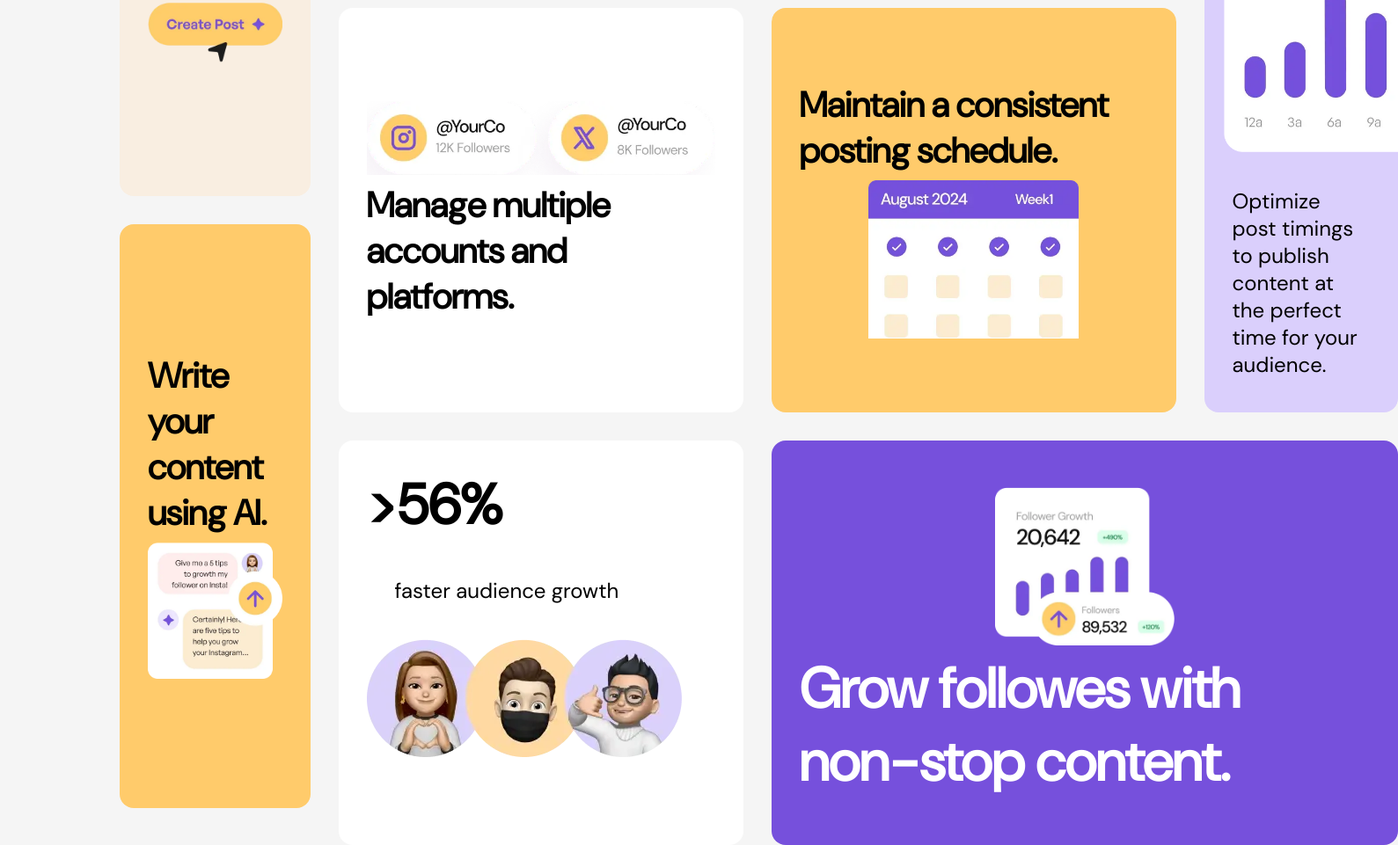
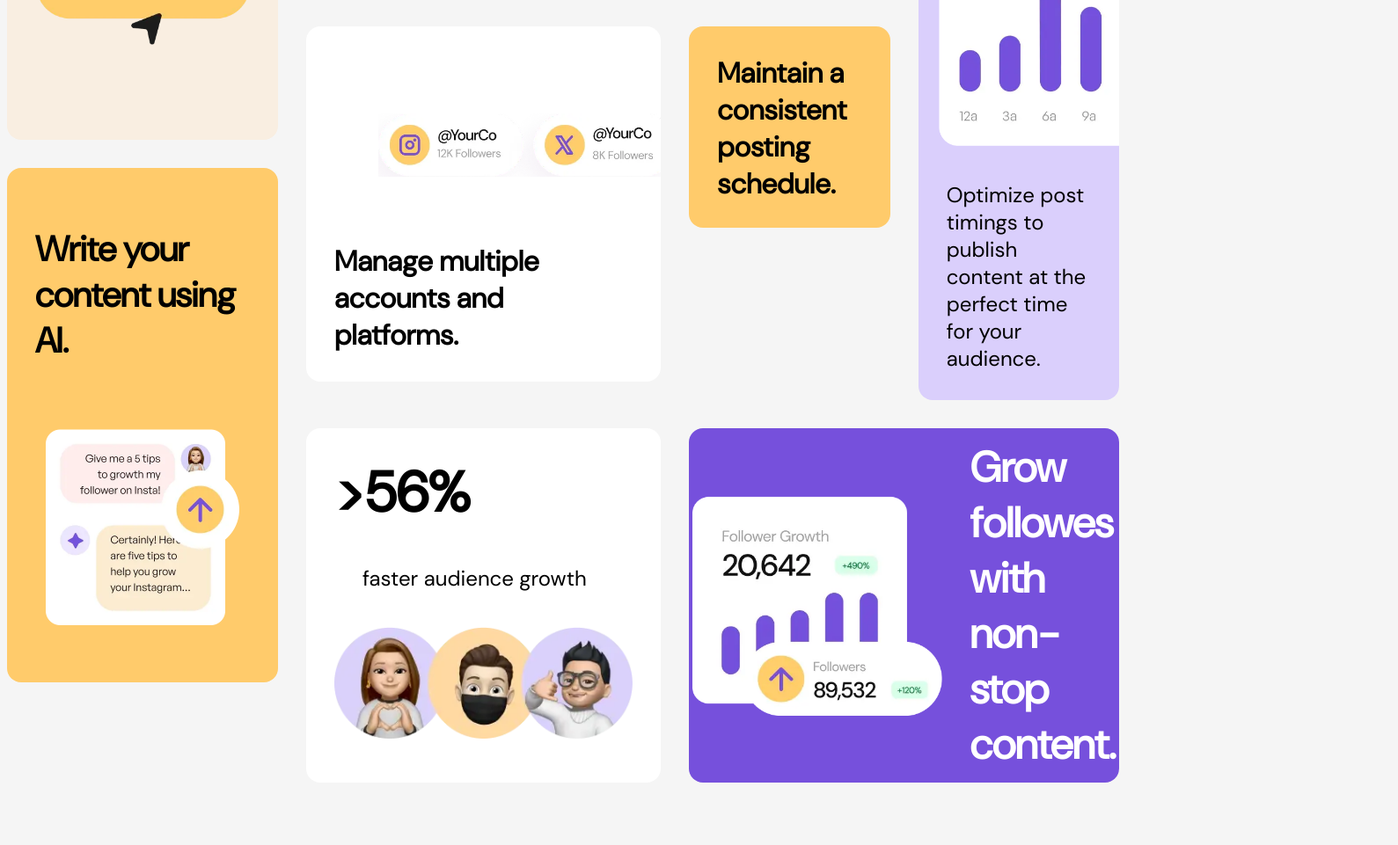
Before and after one commit to osvaldocs/TutoriaCssHtml, a plain HTML site: page tutoriaPablo/index.html in a window 1280 px wide. Shown: the part 492-1453 px from the top of the page at 88% size, 1589 px wide, since content can reach past the window. After the commit the page ends 1382 px from the top, so only its background shows below. Drawn offline with Linux system fonts and the light colour scheme.

Commit message:
Update styles.css

```diff
--- a/tutoriaPablo/styles.css
+++ b/tutoriaPablo/styles.css
@@ -33,7 +33,8 @@ h4 {
     display: grid;
     grid-template-columns: 1fr 3fr;
     gap: 2rem;
-    margin: 5rem 8rem;
+    margin: 5rem auto;
+    max-width: 1440px;
 }
 
 img {
@@ -65,6 +66,8 @@ h2, h3, h4 {
 
 .panfleto1 {
     background-color: hsl(31, 66%, 93%);
+    gap: 3rem;
+    justify-content: center;
 }
 
 .panfleto1 span {
@@ -74,7 +77,17 @@ h2, h3, h4 {
 
 .panfleto2 {
     background-color: hsl(39, 100%, 71%);
+    justify-content: space-around;
+    align-items: center;
 }
+
+.panfleto2 img {
+    width: 90%;
+    height: auto;
+    max-height: 300px;
+}
+
+
 
 .section2 {
     display: grid;
@@ -124,12 +137,40 @@ h2, h3, h4 {
 .tarjeta3 {
     background-color: white;
     aspect-ratio: 1 / 1;
+    overflow: hidden;
+    position: relative;
+}
+
+.tarjeta3 h3 {
+    font-size: 2rem;
+}
+
+.tarjeta3 img {
+    position: relative;
+    left: 50px;
+    max-height: 300px;
+    max-width: 200%;
+    height: 250px;
+    width: auto;
 }
 
 .tarjeta4 {
+    justify-content: start;
     background-color: hsl(39, 100%, 71%);
     aspect-ratio: 1 / 1;
+    position: relative;
+    overflow: hidden;
 }
+
+.tarjeta4 h3 {
+    font-size: 2rem;
+}
+
+.tarjeta4 img {
+    position: relative;
+    top: 50px;
+}
+
 .tarjeta5 {
     display: flex;
     align-items: flex-start;
@@ -141,8 +182,50 @@ h2, h3, h4 {
 
 
 .tarjeta6 {
+    display: flex;
     color: white;
     background-color: hsl(256, 67%, 59%);
     grid-column: span 2;
     overflow: hidden;
+    flex-direction: row;
+    align-items: center;
+    gap: 2rem;
 }
+
+.tarjeta6 img {
+    max-height: 250px;
+}
+
+.tarjeta6 h2 {
+    font-size: 3rem;
+}
+
+
+@media (max-width: 1050px) {
+    .grid-container {
+        display: flex;
+        flex-direction: column-reverse;
+
+    }
+
+    .section2 {
+        display: flex;
+        flex-direction: column;
+    }
+
+    .tarjeta2 img {
+        align-self: center;
+        padding: 0;
+        object-fit: fill;
+        height: auto;
+    }
+
+    .tarjeta6 {
+        flex-direction: column;
+    }
+
+    .tarjeta6 h2 {
+        font-size: 2rem;
+    }
+
+}
```
